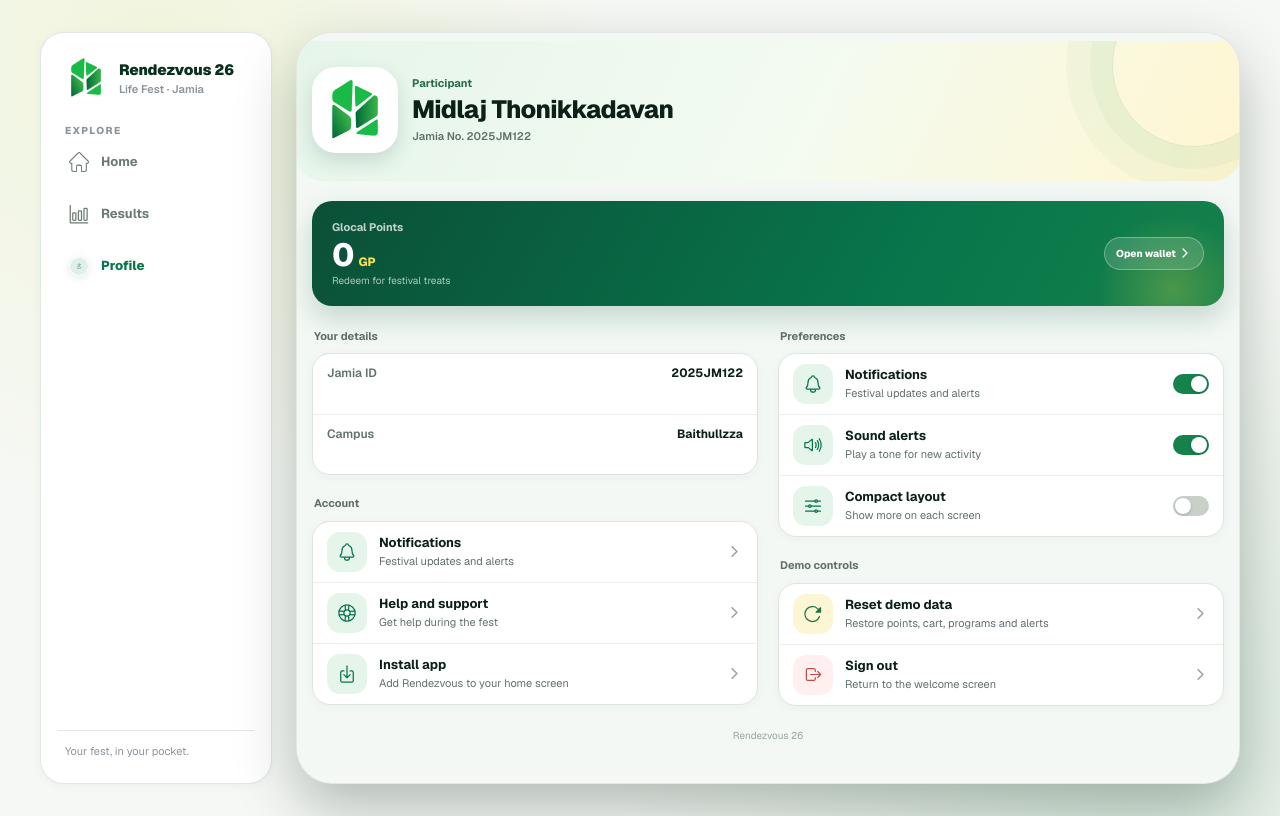
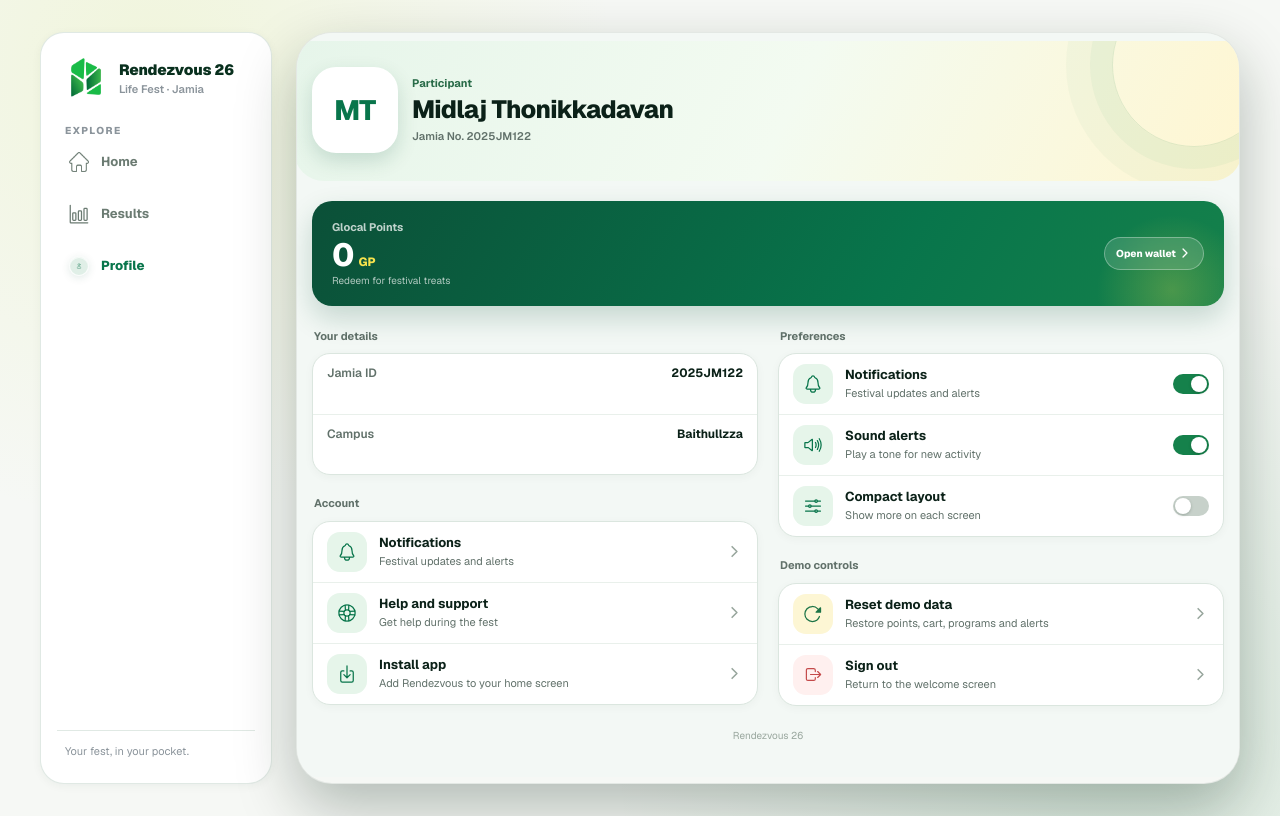
Before and after one commit to kshammas/my-next-app, a Next.js app: page /profile in a window 1280 px wide. Built offline with nearby package versions, Linux system fonts and the light colour scheme; no server answers.

Commit message:
Use participant initials in profile avatar

```diff
--- a/app/globals.css
+++ b/app/globals.css
@@ -1549,9 +1549,11 @@ svg {
   border-radius: 24px;
   background: #fff;
   box-shadow: 0 8px 20px rgba(8, 80, 56, 0.16);
-}
-
-.profile-avatar img { border-radius: 18px; }
+  color: var(--a-green-strong);
+  font-size: 24px;
+  font-weight: 800;
+  letter-spacing: -0.5px;
+}
 
 .profile-eyebrow {
   margin: 0 0 3px;
@@ -1806,6 +1808,6 @@ svg {
 
 @media (min-width: 560px) {
   .profile-identity { margin-left: -18px; margin-right: -18px; }
-  .profile-avatar { width: 86px; height: 86px; }
+  .profile-avatar { width: 86px; height: 86px; font-size: 28px; }
   .profile-name { font-size: 25px; }
 }
--- a/app/profile/page.tsx
+++ b/app/profile/page.tsx
@@ -1,7 +1,6 @@
 'use client';
 
 import { useState } from 'react';
-import Image from 'next/image';
 import Link from 'next/link';
 import { useRouter } from 'next/navigation';
 import {
@@ -26,6 +25,13 @@ type ToggleKey = 'notifications' | 'sound' | 'compact';
 const focusOnLight =
   'focus-visible:outline focus-visible:outline-2 focus-visible:outline-offset-2 focus-visible:outline-[#15532E]';
 
+function getInitials(name: string) {
+  const parts = name.trim().split(/\s+/).filter(Boolean);
+  if (parts.length === 0) return '?';
+  if (parts.length === 1) return parts[0].slice(0, 2).toUpperCase();
+  return `${parts[0][0]}${parts[parts.length - 1][0]}`.toUpperCase();
+}
+
 const settingsRows: { key: ToggleKey; label: string; hint: string; icon: AppIcon }[] = [
   { key: 'notifications', label: 'Notifications', hint: 'Festival updates and alerts', icon: Bell },
   { key: 'sound', label: 'Sound alerts', hint: 'Play a tone for new activity', icon: Volume2 },
@@ -35,6 +41,7 @@ const settingsRows: { key: ToggleKey; label: string; hint: string; icon: AppIcon
 export default function ProfilePage() {
   const router = useRouter();
   const { session, guestMode, resetPrototype, setGuestMode } = usePrototype();
+  const initials = getInitials(session.name);
   const [message, setMessage] = useState('');
   const [settings, setSettings] = useState<Record<ToggleKey, boolean>>({
     notifications: true,
@@ -79,8 +86,8 @@ export default function ProfilePage() {
 
         <section className="profile-identity" aria-label="Your profile">
           <div className="profile-identity-inner">
-            <span className="profile-avatar">
-              <Image src="/rendezvous-logo.png" alt="Rendezvous 26" width={64} height={64} priority />
+            <span className="profile-avatar" aria-hidden="true">
+              {initials}
             </span>
             <div className="min-w-0">
               <p className="profile-eyebrow">Participant</p>
```
